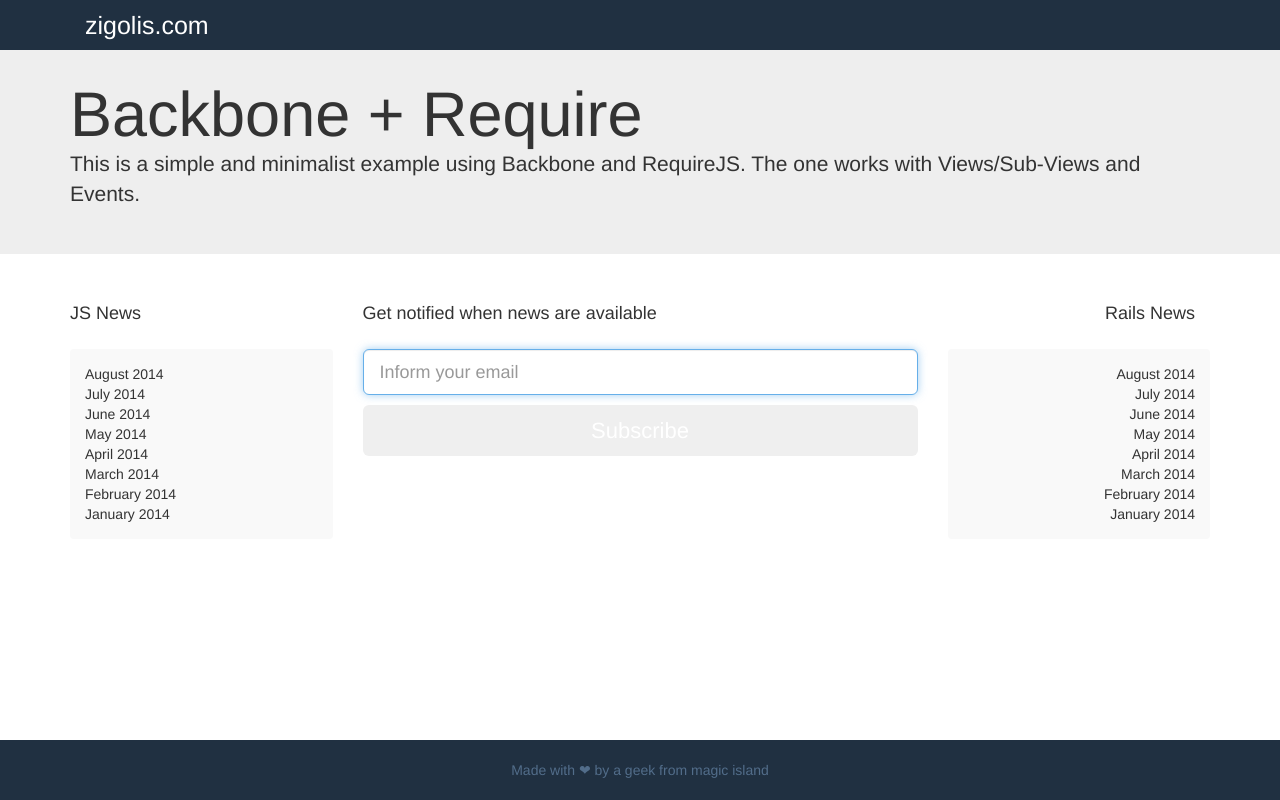
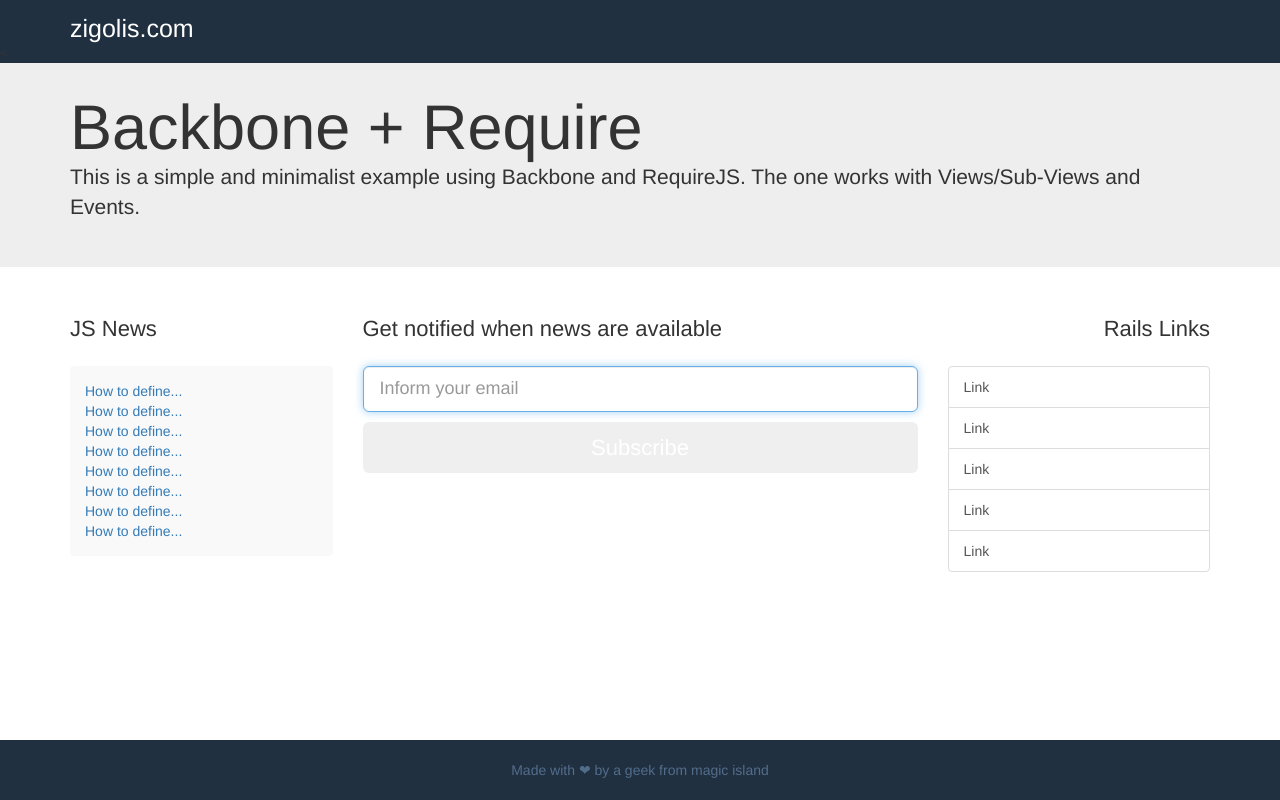
Before and after one commit to blogmv/backbone-require, a website: page index.html in a window 1280 px wide. Drawn offline with nearby package versions, Linux system fonts and the light colour scheme.

Commit message:
UI adjusts

```diff
--- a/assets/css/component.css
+++ b/assets/css/component.css
@@ -1,17 +1,16 @@
-body {
-
-}
-
 .header {
     background: #203041;
-    margin: 0;
 }
 
 .header h1 {
     color: #fff;
     font-weight: 100;
     font-size: 25px;
-    padding-left: 0;
+    margin-top: 15px;
+}
+
+.header .col-md-12 {
+    padding: 0;
 }
 
 .jumbotron {
@@ -28,7 +27,8 @@
 }
 
 h2, h3 {
-    font-size: 18px;
+    font-size: 22px;
+    font-weight: 100;
 }
 
 form {
@@ -55,7 +55,7 @@
 
 .rails-news h3 {
     text-align: right;
-    padding-right: 15px;
+    margin-bottom: 25px;
 }
 
 .rails-news ul {
--- a/index.html
+++ b/index.html
@@ -10,9 +10,9 @@
         <header class="header">
             <div class="container">
                 <div class="col-md-12">
-                    <h1 class="navbar-brand">zigolis.com</h1>
+                    <h1>zigolis.com</h1>
                 </div>
-            </div><!-- .row -->
+            </div><
         </header>
 
         <div class="jumbotron">
@@ -31,14 +31,14 @@
                     <h3>JS News</h3>
 
                     <ul class="box">
-                        <li>August 2014</li>
-                        <li>July 2014</li>
-                        <li>June 2014</li>
-                        <li>May 2014</li>
-                        <li>April 2014</li>
-                        <li>March 2014</li>
-                        <li>February 2014</li>
-                        <li>January 2014</li>
+                        <li><a href="#">How to define...</a></li>
+                        <li><a href="#">How to define...</a></li>
+                        <li><a href="#">How to define...</a></li>
+                        <li><a href="#">How to define...</a></li>
+                        <li><a href="#">How to define...</a></li>
+                        <li><a href="#">How to define...</a></li>
+                        <li><a href="#">How to define...</a></li>
+                        <li><a href="#">How to define...</a></li>
                     </ul>
                 </div>
 
@@ -52,18 +52,15 @@
                 </div>
 
                 <div class="col-md-3 rails-news">
-                    <h3>Rails News</h3>
+                    <h3>Rails Links</h3>
 
-                    <ul class="box">
-                        <li>August 2014</li>
-                        <li>July 2014</li>
-                        <li>June 2014</li>
-                        <li>May 2014</li>
-                        <li>April 2014</li>
-                        <li>March 2014</li>
-                        <li>February 2014</li>
-                        <li>January 2014</li>
-                    </ul>
+                    <div class="list-group">
+                        <a href="#" class="list-group-item">Link</a>
+                        <a href="#" class="list-group-item">Link</a>
+                        <a href="#" class="list-group-item">Link</a>
+                        <a href="#" class="list-group-item">Link</a>
+                        <a href="#" class="list-group-item">Link</a>
+                    </div>
                 </div>
             </div>
         </section><!-- container -->
```
